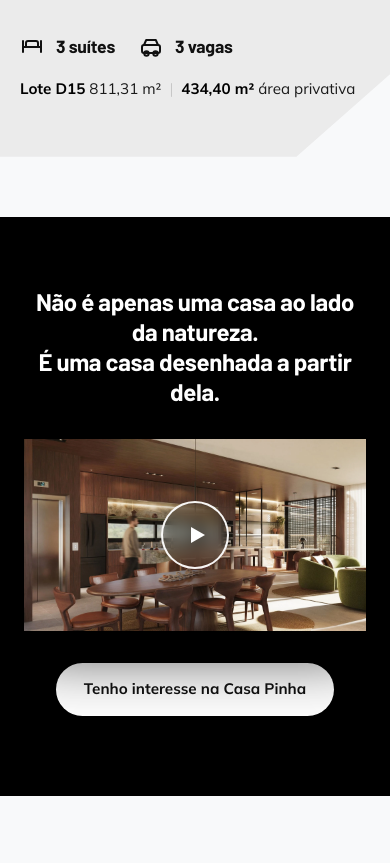
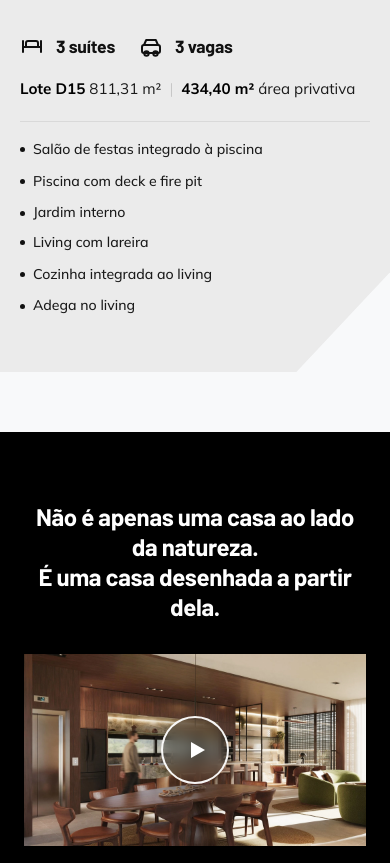
Before and after one commit to hausle-mkt/maxicon-by-arch, a plain HTML site: page casa-pinha.html in a window 390 px wide. Shown: the part 1660-2523 px from the top of the page. Drawn offline with Linux system fonts and the light colour scheme.

Commit message:
feat: adicionar topicos de destaque da residencia em 2 colunas abaixo dos dados do lote

```diff
--- a/casa-pinha.html
+++ b/casa-pinha.html
@@ -12,7 +12,7 @@
   <link href="https://fonts.googleapis.com/css2?family=Barlow:ital,wght@0,300;0,400;0,500;0,600;0,700;1,400&family=Mulish:ital,wght@0,300;0,400;0,500;0,600;0,700;1,400&display=swap" rel="stylesheet">
 
   <!-- Estilos Personalizados -->
-  <link rel="stylesheet" href="css/style.css?v=2.5">
+  <link rel="stylesheet" href="css/style.css?v=2.6">
 </head>
 <body>
 
@@ -184,6 +184,38 @@
               <span class="concept-lot-tag"><strong>Lote D15</strong> 811,31 m²</span>
               <span class="concept-lot-sep">|</span>
               <span class="concept-lot-area"><strong>434,40 m²</strong> área privativa</span>
+            </div>
+
+            <!-- Tópicos de Destaque da Casa (3 de cada lado) -->
+            <div class="concept-features-grid">
+              <ul class="concept-features-col">
+                <li class="concept-feature-item">
+                  <span class="concept-feature-bullet" aria-hidden="true"></span>
+                  <span>Salão de festas integrado à piscina</span>
+                </li>
+                <li class="concept-feature-item">
+                  <span class="concept-feature-bullet" aria-hidden="true"></span>
+                  <span>Piscina com deck e fire pit</span>
+                </li>
+                <li class="concept-feature-item">
+                  <span class="concept-feature-bullet" aria-hidden="true"></span>
+                  <span>Jardim interno</span>
+                </li>
+              </ul>
+              <ul class="concept-features-col">
+                <li class="concept-feature-item">
+                  <span class="concept-feature-bullet" aria-hidden="true"></span>
+                  <span>Living com lareira</span>
+                </li>
+                <li class="concept-feature-item">
+                  <span class="concept-feature-bullet" aria-hidden="true"></span>
+                  <span>Cozinha integrada ao living</span>
+                </li>
+                <li class="concept-feature-item">
+                  <span class="concept-feature-bullet" aria-hidden="true"></span>
+                  <span>Adega no living</span>
+                </li>
+              </ul>
             </div>
           </div>
         </div>
--- a/css/style.css
+++ b/css/style.css
@@ -1936,7 +1936,13 @@ img {
 .house-concept-section.scroll-reveal .concept-lot-info {
   opacity: 0;
   transform: translateY(22px);
-  transition: opacity 1.3s cubic-bezier(0.16, 1, 0.3, 1) 0.7s, transform 1.3s cubic-bezier(0.16, 1, 0.3, 1) 0.7s;
+  transition: opacity 1.3s cubic-bezier(0.16, 1, 0.3, 1) 0.68s, transform 1.3s cubic-bezier(0.16, 1, 0.3, 1) 0.68s;
+}
+
+.house-concept-section.scroll-reveal .concept-features-grid {
+  opacity: 0;
+  transform: translateY(22px);
+  transition: opacity 1.3s cubic-bezier(0.16, 1, 0.3, 1) 0.78s, transform 1.3s cubic-bezier(0.16, 1, 0.3, 1) 0.78s;
 }
 
 /* Estado Ativado pelo Scroll (is-visible adicionado pelo IntersectionObserver) */
@@ -1949,7 +1955,8 @@ img {
 .house-concept-section.scroll-reveal.is-visible .concept-main-title,
 .house-concept-section.scroll-reveal.is-visible .concept-text-body,
 .house-concept-section.scroll-reveal.is-visible .concept-minimal-specs,
-.house-concept-section.scroll-reveal.is-visible .concept-lot-info {
+.house-concept-section.scroll-reveal.is-visible .concept-lot-info,
+.house-concept-section.scroll-reveal.is-visible .concept-features-grid {
   opacity: 1;
   transform: translateY(0);
 }
@@ -2015,6 +2022,44 @@ img {
   letter-spacing: -0.01em;
 }
 
+/* Tópicos de Destaque da Residência (3 de cada lado) */
+.concept-features-grid {
+  display: grid;
+  grid-template-columns: 1fr 1fr;
+  gap: 14px 40px;
+  margin-top: 26px;
+  padding-top: 22px;
+  border-top: 1px solid rgba(0, 0, 0, 0.08);
+}
+
+.concept-features-col {
+  list-style: none;
+  padding: 0;
+  margin: 0;
+  display: flex;
+  flex-direction: column;
+  gap: 12px;
+}
+
+.concept-feature-item {
+  display: flex;
+  align-items: center;
+  gap: 10px;
+  font-family: var(--font-body, 'Mulish', sans-serif);
+  font-size: 0.98rem;
+  font-weight: 500;
+  color: #1a1a1a;
+  line-height: 1.4;
+}
+
+.concept-feature-bullet {
+  flex-shrink: 0;
+  width: 5px;
+  height: 5px;
+  border-radius: 50%;
+  background: #111111;
+}
+
 @media (max-width: 991px) {
   .concept-card-inner {
     grid-template-columns: 1fr;
@@ -2039,6 +2084,10 @@ img {
   .concept-minimal-specs {
     gap: 32px;
   }
+
+  .concept-features-grid {
+    gap: 12px 28px;
+  }
 }
 
 @media (max-width: 576px) {
@@ -2086,6 +2135,25 @@ img {
 
   .concept-spec-text {
     font-size: 1.1rem;
+  }
+
+  .concept-features-grid {
+    grid-template-columns: 1fr 1fr;
+    gap: 10px 16px;
+    margin-top: 20px;
+    padding-top: 18px;
+  }
+
+  .concept-feature-item {
+    font-size: 0.88rem;
+    gap: 8px;
+  }
+}
+
+@media (max-width: 440px) {
+  .concept-features-grid {
+    grid-template-columns: 1fr;
+    gap: 10px;
   }
 }
 
```
Also changed, not shown: casa-template.html (+5 -0 lines).
